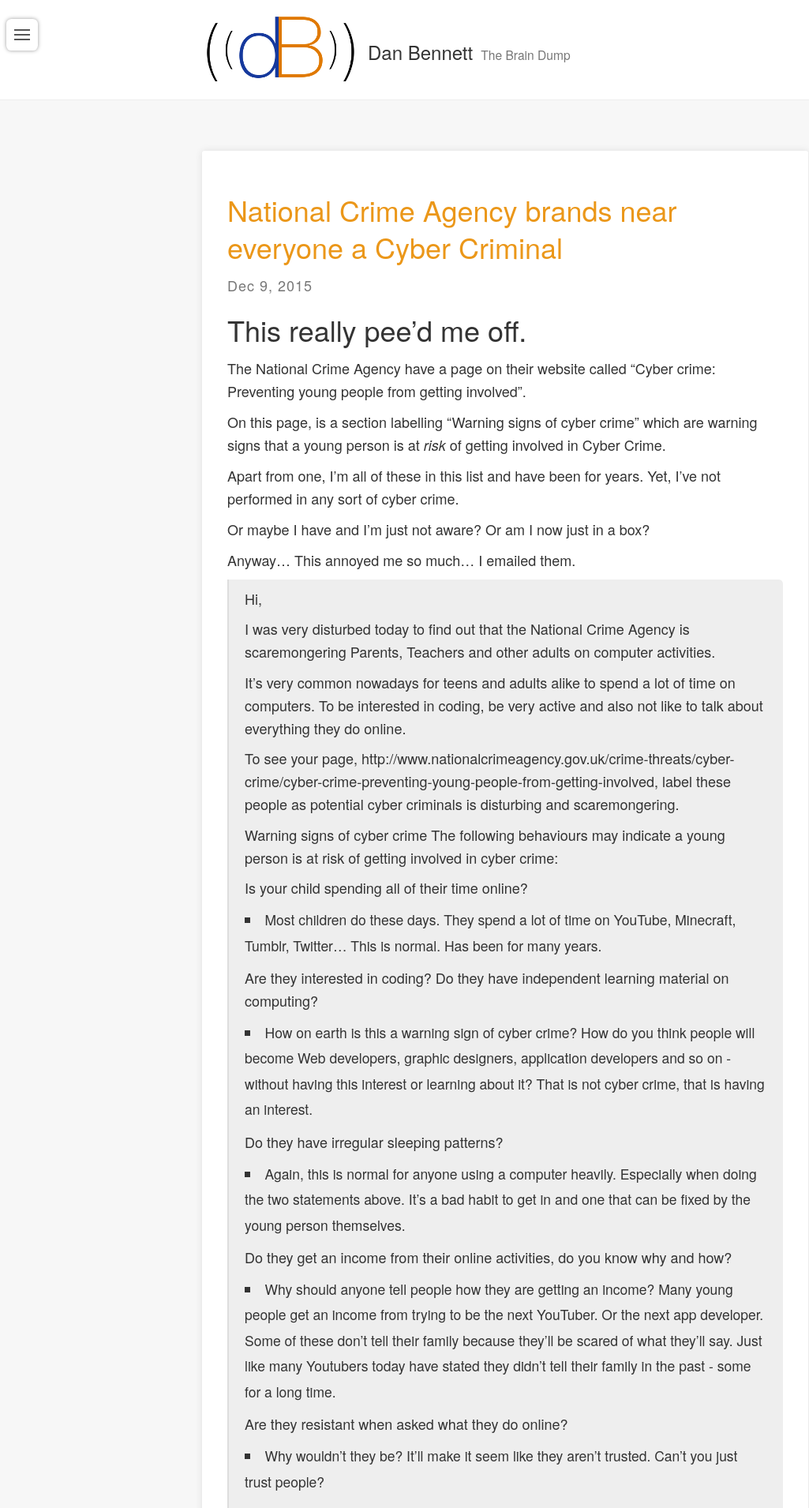
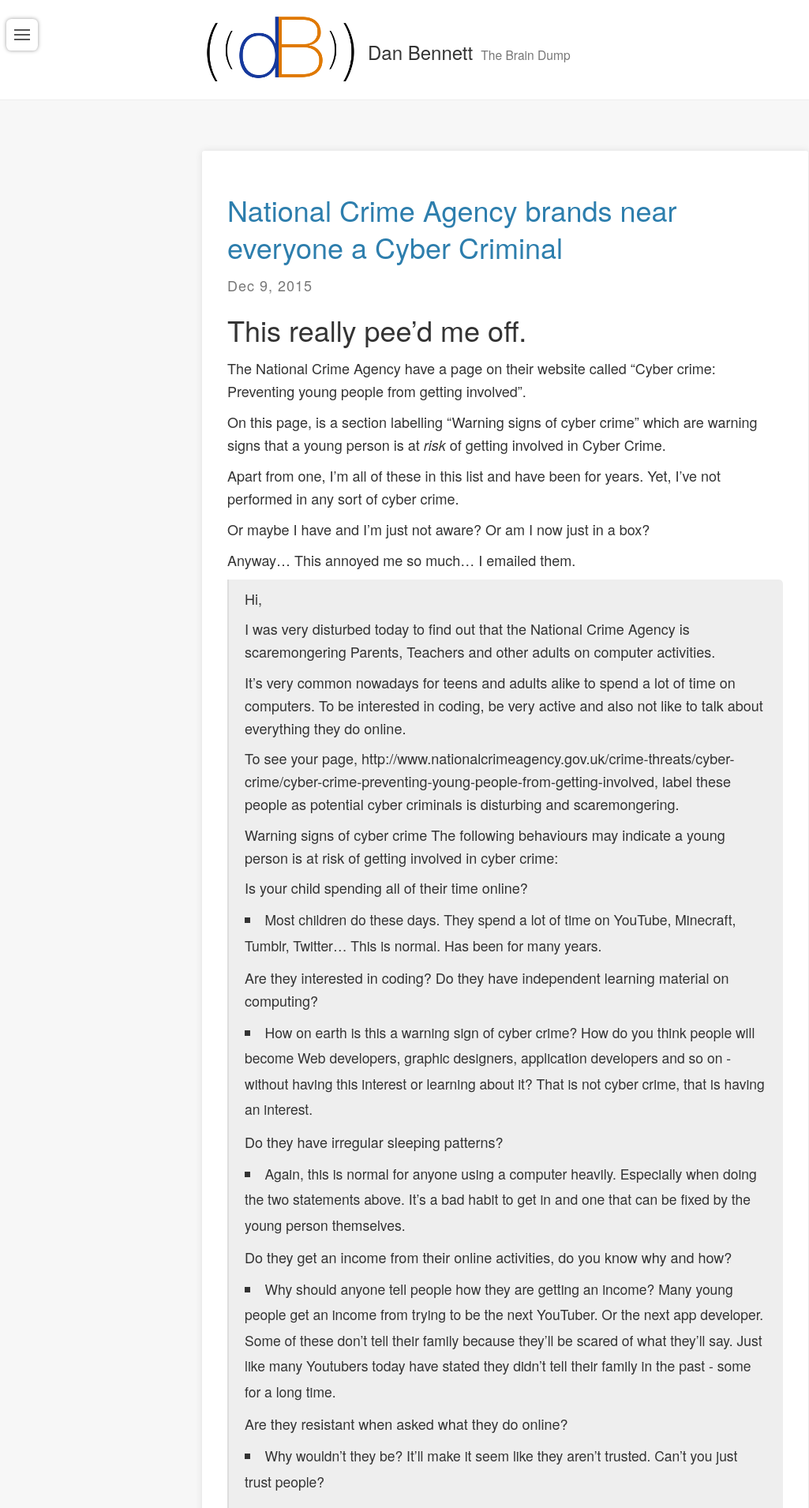
Before and after one commit to DanBennettUK/danbennettuk.github.io, a Jekyll site: the page built from index.html, in a window 1280 px wide. Shown: the top 1910 px of the page at 79% size, without its empty margins (0-1025 px from the left). Built offline with Jekyll 4.4.1, drawn with Linux system fonts in a browser that asks for light colours; nearby versions of some CDN libraries; the list of posts is cut into pages by our own code; comment, search, counter and statistics services are not loaded.

Commit message:
Updated 31122015

```diff
--- a/_config.yml
+++ b/_config.yml
@@ -13,7 +13,7 @@ encoding: utf-8
 # Theme customization - please change from the defaults!
 theme:
   # Color for sidebar bar, links, etc
-  highlight_color: "#eb9719" #"#F29C1A" #"#205081" #205081" # "#272935"
+  highlight_color: "#2D7EAD" #"#eb9719"
   # Social media links, leave blank to ignore
   social:
     github: DanBennettUK
```
